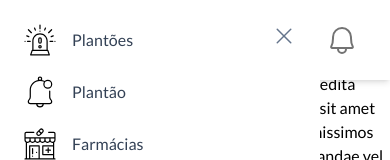
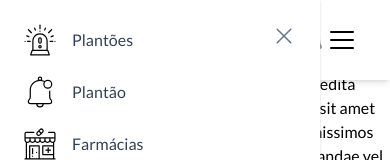
Before and after one commit to plantaosti/plantaostivite, a React (Vite) app: page / in a window 390 px wide. Shown: the top 160 px of the page. Built offline with nearby package versions, Linux system fonts and the light colour scheme.

Commit message:
Menu mobile

```diff
--- a/src/components/Header.tsx
+++ b/src/components/Header.tsx
@@ -1,5 +1,5 @@
 import { Logo } from "./Logo";
-import { SoccerBall, SquaresFour, Bell, X } from "phosphor-react";
+import { SoccerBall, SquaresFour, Bell, X, List } from "phosphor-react";
 import { useEffect, useState } from "react";
 import classNames from "classnames";
 import IconePlantoes from "./IconePlantoes";
@@ -8,6 +8,7 @@ import IconeFarmacia from "./IconeFarmacia";
 import IconeProdutos from "./IconeProdutos";
 
 export function Header() {
+  const [open, setOpen] = useState(true);
   return (
     <>
       <header className="bg-white flex justify-center shadow shadow-md w-full fixed top-0 left-0 z-50 h-20">
@@ -52,13 +53,27 @@ export function Header() {
             <a href="#">
               <Bell size={32} className="hover:fill-blue-700" color="#737373" />
             </a>
+            <button className="lg:hidden" onClick={() => setOpen(!open)}>
+              <List size={32} />
+            </button>
           </div>
         </div>
       </header>
 
-      <div className="fixed z-50 inset-0 overflow-y-auto lg:hidden">
-        <div className="relative bg-white w-80 max-w-[100%-3rem]  h-full p-6 dark:bg-slate-800">
-          <button className="absolute z-10 top-5 right-5 w-8 h-8 flex items-center justify-center text-slate-500 hover:text-slate-600 dark:text-slate-300">
+      <div
+        className={classNames(
+          "z-50 fixed inset-0 overflow-y-auto lg:hidden duration-300 transition-all ",
+          {
+            "right-[-100%]": open === true,
+            "right-[100%] fixed": open === false,
+          }
+        )}
+      >
+        <div className="relative bg-white w-80 max-w-[100%-3rem]  h-full p-6 dark:bg-slate-800 shadow shadow-sm shadow-slate-300">
+          <button
+            className="absolute z-10 top-5 right-5 w-8 h-8 flex items-center justify-center text-slate-500 hover:text-slate-600 dark:text-slate-300"
+            onClick={() => setOpen(!open)}
+          >
             <span className="sr-only">Fechar Menu</span>
             <X size={24} />
           </button>
```
